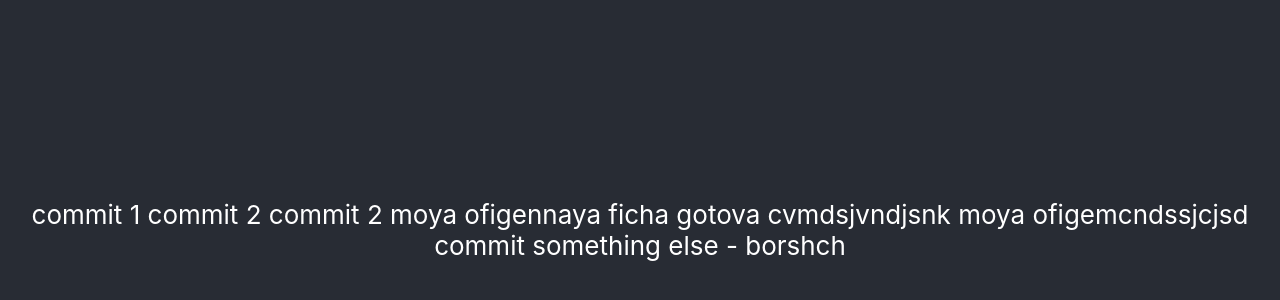
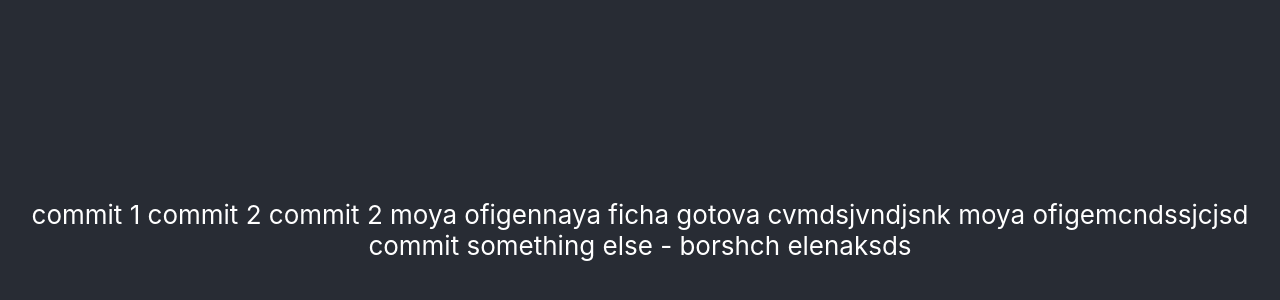
Before and after one commit to lenkaborshch/test, a React (Create React App) app: page / in a window 1280 px wide. Shown: the part 170-470 px from the top of the page. Built offline with nearby package versions, Linux system fonts and the light colour scheme.

Commit message:
new commds

```diff
--- a/src/App.tsx
+++ b/src/App.tsx
@@ -12,7 +12,7 @@ export const App = () => {
                 moya ofigennaya ficha gotova
                 cvmdsjvndjsnk moya ofigemcndssjcjsd
 
-                commit something else - borshch
+                commit something else - borshch elenaksds
             </header>
         </div>
     )
```
